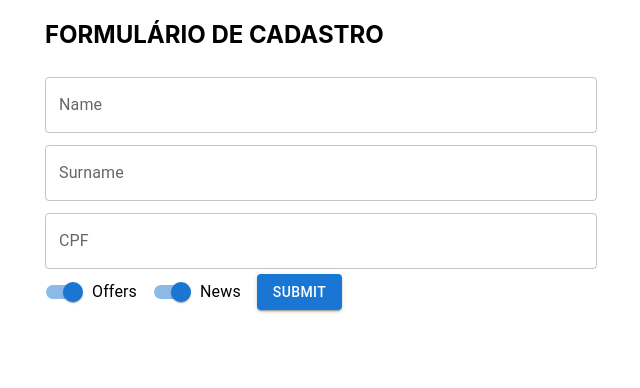
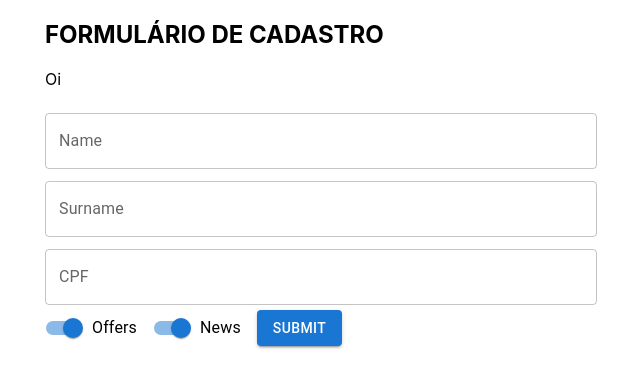
Before and after one commit to GabrielBarrosAffonso/functionComponent-Form, a React (Create React App) app: page / in a window 1280 px wide. Shown: the top 388 px of the page, without its empty margins (319-959 px from the left). Built offline with nearby package versions, Linux system fonts and the light colour scheme.

Commit message:
Git User test

```diff
--- a/src/components/MainForm/MainForm.jsx
+++ b/src/components/MainForm/MainForm.jsx
@@ -5,6 +5,7 @@ function MainForm(){
     return(
         <div>
             <form className="">
+                <p>Oi</p>
                 <TextField id="name" label="Name" variant="outlined" fullWidth={true} margin="dense"/>
 
                 <TextField id="surname" label="Surname" variant="outlined" fullWidth={true} margin="dense"/>
```
